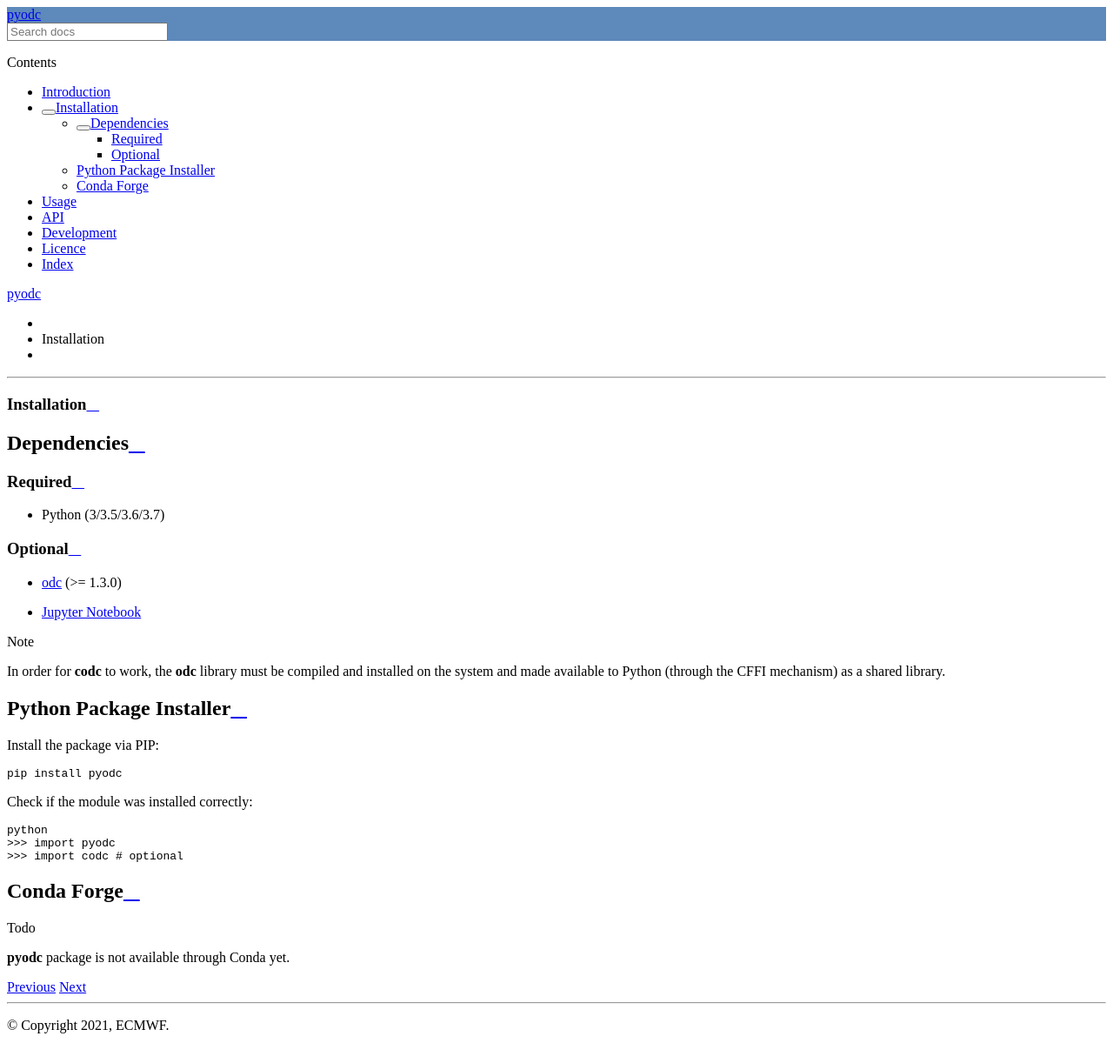
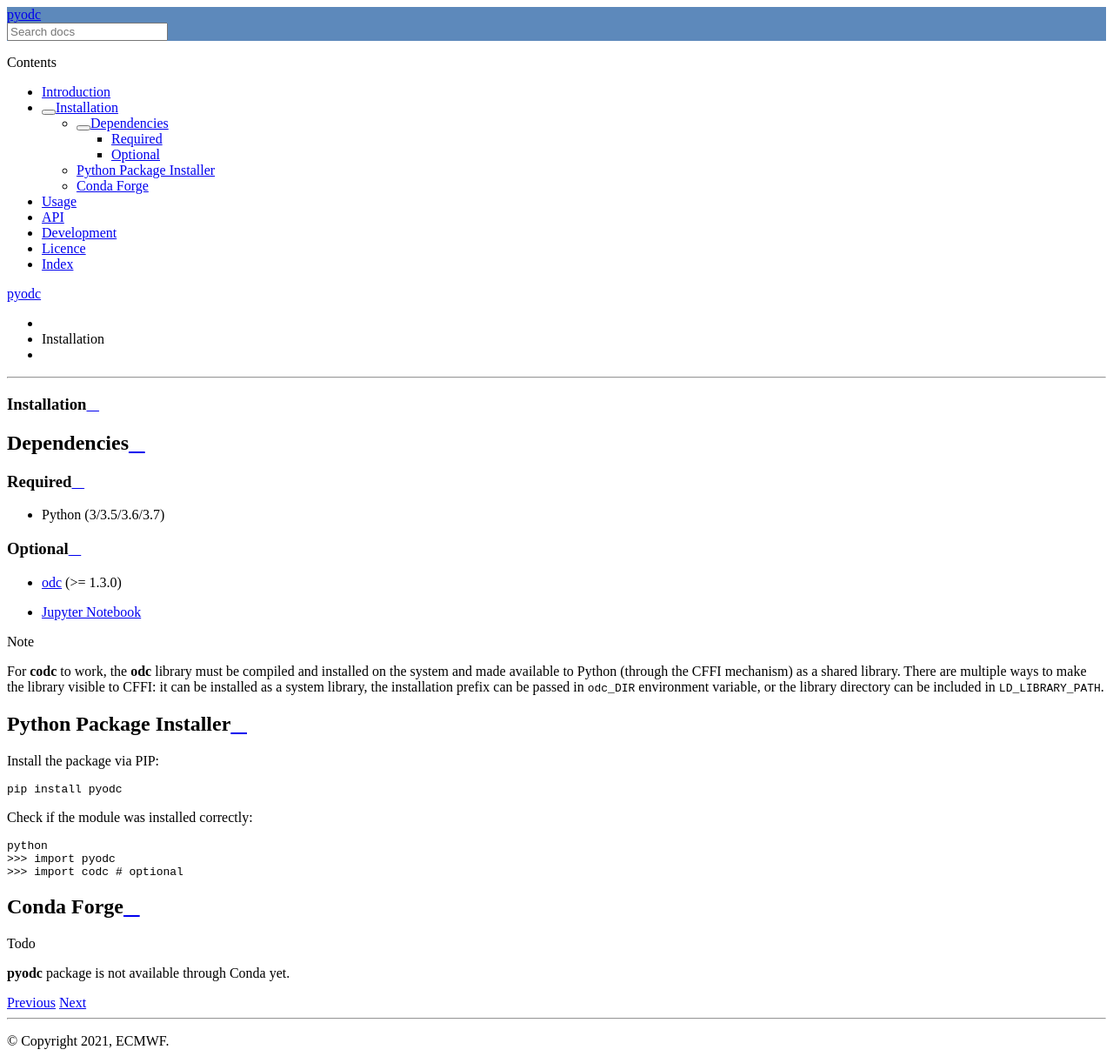
Before and after one commit to ecmwf/pyodc, a Sphinx documentation site: the page built from docs/content/installation.rst, in a window 1280 px wide. Shown: the whole page at 87% size. Built offline with Sphinx 7.4.7 and the Read the Docs theme 2.0.0, drawn with Linux system fonts in a browser that asks for light colours.

Commit message:
Added information about odc environment variables.

```diff
--- a/docs/content/installation.rst
+++ b/docs/content/installation.rst
@@ -25,7 +25,7 @@
 
 .. note::
 
-   In order for **codc** to work, the **odc** library must be compiled and installed on the system and made available to Python (through the CFFI mechanism) as a shared library.
+   For **codc** to work, the **odc** library must be compiled and installed on the system and made available to Python (through the CFFI mechanism) as a shared library. There are multiple ways to make the library visible to CFFI: it can be installed as a system library, the installation prefix can be passed in ``odc_DIR`` environment variable, or the library directory can be included in ``LD_LIBRARY_PATH``.
 
 
 .. _`odc`: https://github.com/ecmwf/odc
```
Also changed, not shown: README.md (+1 -1 lines).
